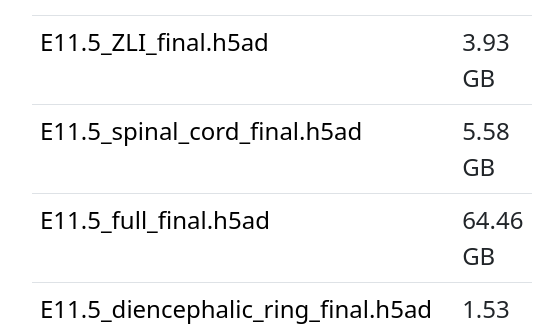
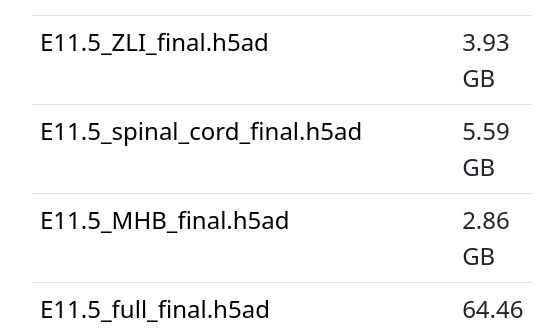
Before and after one commit to aristoteleo/spateo-viewer, a plain HTML site: page index.html in a window 1280 px wide. Shown: the part 926-1259 px from the top of the page, 300-847 px from the left. Drawn offline with nearby package versions, Linux system fonts and the light colour scheme.

Commit message:
update download url

```diff
--- a/index.html
+++ b/index.html
@@ -148,11 +148,19 @@
                   </tr>
                   <tr>
                     <td>
-                      <a href="https://drive.google.com/uc?export=download&id=13WdiuyeUb4mjkPsSzfewluy14aGEhcF2">
+                      <a href="https://drive.google.com/uc?export=download&id=1A22J4q1OL0H37sCUj41PY7PzTNn0KEkX">
                         E11.5_spinal_cord_final.h5ad
                       </a>
                     </td>
-                    <td>5.58 GB</td>
+                    <td>5.59 GB</td>
+                  </tr>
+                  <tr>
+                    <td>
+                      <a href="https://drive.google.com/uc?export=download&id=1ijSOuelS_utpCO0HMrDtob-Tf-Lju-RJ">
+                        E11.5_MHB_final.h5ad
+                      </a>
+                    </td>
+                    <td>2.86 GB</td>
                   </tr>
                   <tr>
                     <td><a href="https://drive.google.com/uc?export=download&id=18iUxUephkAPX5RMZ6fhYGwHrI08g7A5_">
```
